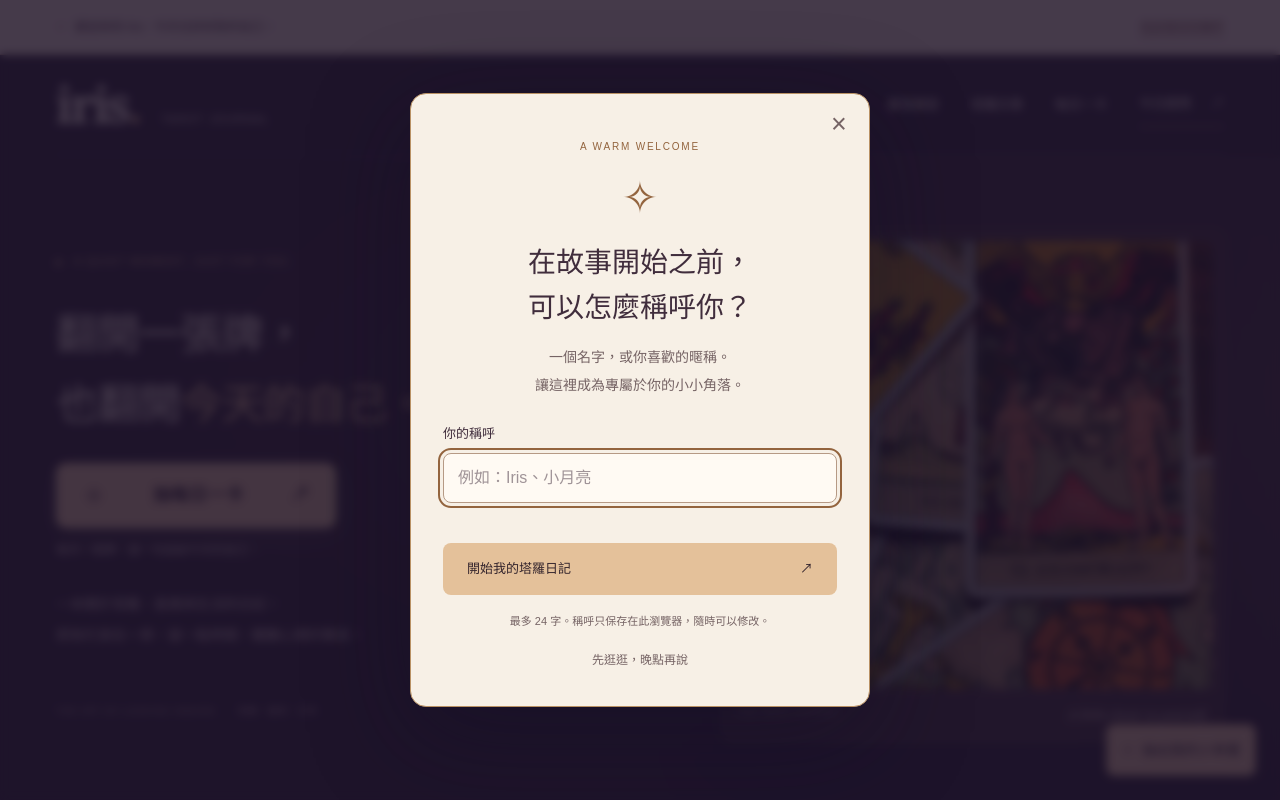
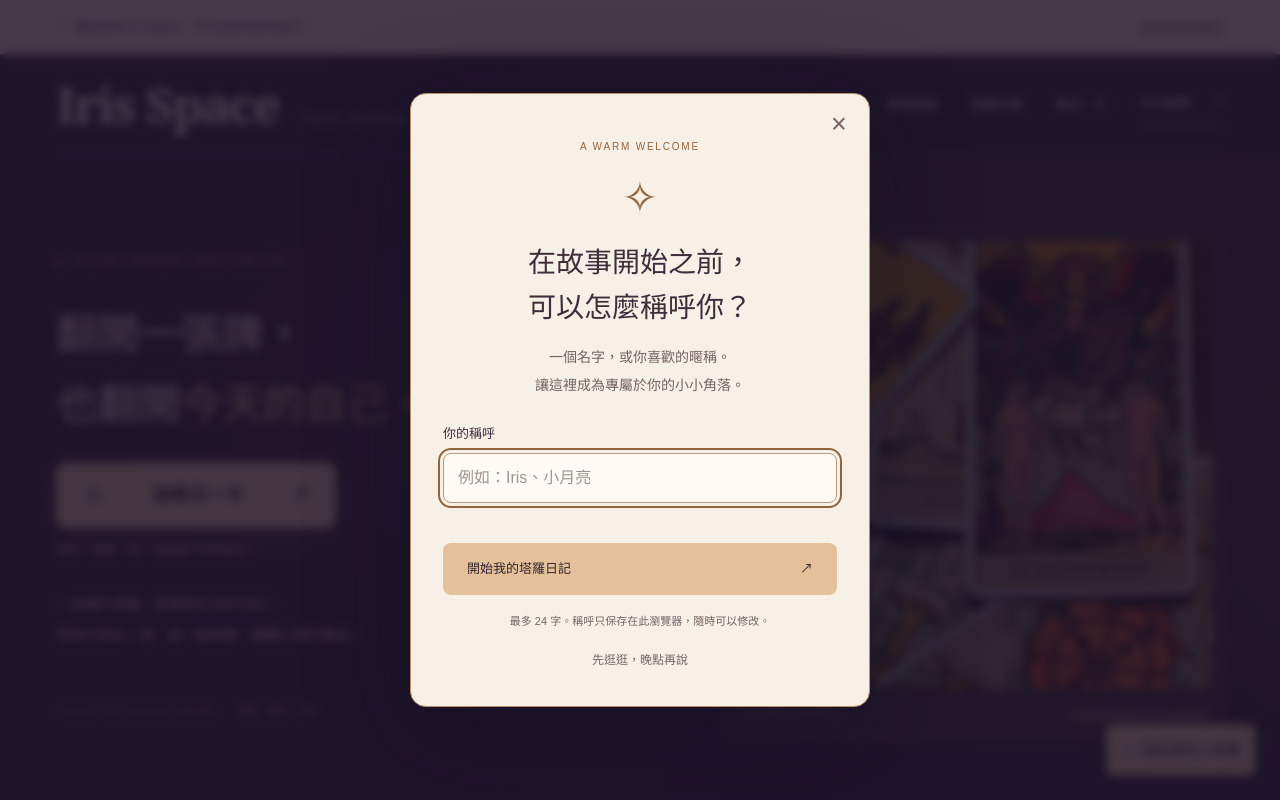
Before and after one commit to helloiris0216/tarot_diary, a Next.js app: page / in a window 1280 px wide. Shown: the top 800 px of the page. Built offline with nearby package versions, Linux system fonts and the light colour scheme.

Commit message:
Rebrand tarot journal as Iris Space

```diff
--- a/app/blog/[slug]/page.tsx
+++ b/app/blog/[slug]/page.tsx
@@ -14,7 +14,7 @@ export async function generateMetadata({ params }: Props): Promise<Metadata> {
   const { slug } = await params;
   const post = blogPosts.find((item) => item.slug === slug);
   if (!post) notFound();
-  return { title: `${post.title}｜Iris Tarot Journal`, description: post.excerpt };
+  return { title: `${post.title}｜Iris Space`, description: post.excerpt };
 }
 
 export default async function ArticlePage({ params }: Props) {
@@ -25,7 +25,7 @@ export default async function ArticlePage({ params }: Props) {
     <article className="article-shell">
       <Link className="article-back" href="/blog">← 返回文章列表</Link>
       <header className="article-heading">
-        <p className="eyebrow">IRIS TAROT JOURNAL / {post.category}</p>
+        <p className="eyebrow">IRIS SPACE / {post.category}</p>
         <h1>{post.title}</h1>
         <p>{post.excerpt}</p>
       </header>
--- a/app/blog/page.tsx
+++ b/app/blog/page.tsx
@@ -3,7 +3,7 @@ import BlogCard from "../components/blog-card";
 import { blogPosts } from "../data/blog-posts";
 
 export const metadata: Metadata = {
-  title: "塔羅文章｜Iris Tarot Journal",
+  title: "塔羅文章｜Iris Space",
   description: "三篇關於每日一牌、溫柔提問與三張牌書寫練習的文章，陪你把塔羅帶進日常。",
 };
 
--- a/app/components/daily-card-game.tsx
+++ b/app/components/daily-card-game.tsx
@@ -77,7 +77,7 @@ export default function DailyCardGame() {
       <div className="daily-card-stage">
         <div className={`daily-card ${card ? "is-revealed" : ""} ${animate ? "with-flip" : ""}`}>
           <div className="daily-card-face daily-card-back" aria-hidden={Boolean(card)}>
-            <p className="eyebrow">IRIS TAROT JOURNAL</p><span className="daily-card-mark" aria-hidden="true">✧</span><p className="daily-card-back-title">今日的你，<br />值得被好好聆聽。</p><span className="daily-card-caption">ONE CARD · ONE QUIET MOMENT</span>
+            <p className="eyebrow">IRIS SPACE</p><span className="daily-card-mark" aria-hidden="true">✧</span><p className="daily-card-back-title">今日的你，<br />值得被好好聆聽。</p><span className="daily-card-caption">ONE CARD · ONE QUIET MOMENT</span>
           </div>
           <div className="daily-card-face daily-card-front" aria-hidden={!card}>
             {card && <><span className="daily-card-number">{String(draw!.index).padStart(2, "0")}</span><span className="daily-card-mark" aria-hidden="true">✧</span><h2>{card.name}</h2><p className="daily-card-english">{card.english}</p><span className="daily-card-keyword">{card.keyword}</span></>}
--- a/app/components/footer.tsx
+++ b/app/components/footer.tsx
@@ -6,8 +6,8 @@ export default function Footer() {
       <div className="shell">
         <NewsletterSignup />
         <div className="footer-top">
-          <a className="wordmark" href="#top" aria-label="回到塔羅牌日記頂端">
-            iris<span className="brand-dot">.</span>
+          <a className="wordmark wordmark-space" href="#top" aria-label="回到 Iris Space 頂端">
+            Iris Space
           </a>
           <p>
             慢慢感受，慢慢成為自己。<br />
@@ -18,7 +18,7 @@ export default function Footer() {
           </a>
         </div>
         <div className="footer-bottom">
-          <span>© {new Date().getFullYear()} Iris Tarot Journal</span>
+          <span>© {new Date().getFullYear()} Iris Space</span>
           <p>以塔羅為靈感，記錄生活與自我探索。</p>
           <a href="/images/sources.json" target="_blank" rel="noopener noreferrer">
             PHOTOGRAPHY / UNSPLASH ↗
--- a/app/components/header.tsx
+++ b/app/components/header.tsx
@@ -4,8 +4,8 @@ export default function Header() {
   return (
     <div className="masthead">
       <header className="site-header shell">
-        <Link className="wordmark" href="/" aria-label="Iris 塔羅牌日記首頁">
-          iris<span className="brand-dot">.</span>
+        <Link className="wordmark wordmark-space" href="/" aria-label="Iris Space 塔羅牌日記首頁">
+          Iris Space
           <span className="brand-caption">TAROT JOURNAL</span>
         </Link>
         <nav aria-label="主要導覽">
--- a/app/components/visitor-welcome.tsx
+++ b/app/components/visitor-welcome.tsx
@@ -78,7 +78,7 @@ export default function VisitorWelcome() {
     <>
       <div className="visitor-bar">
         <div className="shell visitor-bar-inner">
-          <p role="status"><span aria-hidden="true">✧</span> {name ? <>歡迎，<strong>{name}</strong>。留一點溫柔的時間給自己。</> : "歡迎來到 Iris，今天也好好陪伴自己。"}</p>
+          <p role="status"><span aria-hidden="true">✧</span> {name ? <>歡迎，<strong>{name}</strong>。留一點溫柔的時間給自己。</> : "歡迎來到 Iris Space，今天也好好陪伴自己。"}</p>
           <button ref={editRef} type="button" onClick={() => {
             setError("");
             if (inputRef.current) inputRef.current.value = name;
--- a/app/daily-card/page.tsx
+++ b/app/daily-card/page.tsx
@@ -4,7 +4,7 @@ import Footer from "../components/footer";
 import DailyCardGame from "../components/daily-card-game";
 
 export const metadata: Metadata = {
-  title: "每日一卡｜Iris Tarot Journal",
+  title: "每日一卡｜Iris Space",
   description: "每天留一個安靜的片刻，抽出一張塔羅牌，閱讀今日的自我探索提示。",
 };
 
--- a/app/globals.css
+++ b/app/globals.css
@@ -22,6 +22,7 @@ a:focus-visible, summary:focus-visible { outline: 2px solid #ba8856; outline-off
 .masthead { background: var(--night); color: var(--cream); }
 .site-header { min-height: 100px; display: flex; align-items: center; justify-content: space-between; gap: 24px; border-bottom: 1px solid #ffffff24; }
 .wordmark { display: inline-flex; align-items: baseline; font-family: Georgia, serif; font-size: 49px; font-weight: bold; letter-spacing: -3px; line-height: 1; }
+.wordmark-space { letter-spacing: -2px; white-space: nowrap; }
 .brand-dot { color: var(--gold); }.brand-caption { margin-left: 22px; font: 10px Arial, sans-serif; letter-spacing: 2px; }
 nav { display: flex; align-items: center; gap: 32px; font-size: 13px; }nav a { min-height: 44px; display: inline-flex; align-items: center; transition: color .2s; }nav a:hover { color: var(--gold); }
 .nav-cta { border-bottom: 1px solid #ba9270; }.nav-cta span { margin-left: 20px; }
--- a/app/layout.tsx
+++ b/app/layout.tsx
@@ -15,7 +15,7 @@ const geistMono = Geist_Mono({
 });
 
 export const metadata: Metadata = {
-  title: "Iris Tarot Journal｜塔羅牌日記",
+  title: "Iris Space｜塔羅牌日記",
   description: "一本關於塔羅、直覺與生活的日記。從一張牌、一個問題開始，慢慢認識今天的自己。",
 };
 
```
